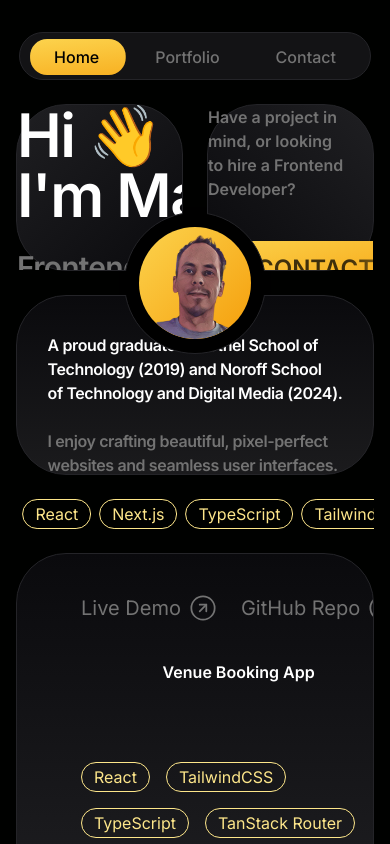
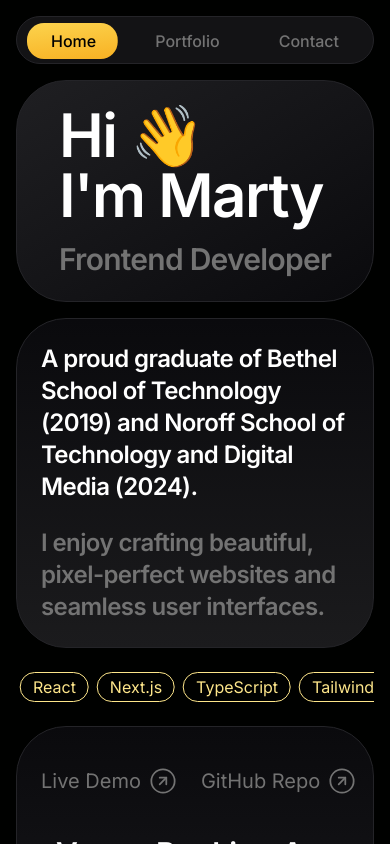
Before and after one commit to msiksnis/portfolio25-legendary-fiesta, a Next.js app: page / in a window 390 px wide. Shown: the top 844 px of the page. Built offline with nearby package versions, Linux system fonts and the light colour scheme; what tailwindcss-motion would draw is missing.

Commit message:
working on responsivness

```diff
--- a/src/components/Avatar.tsx
+++ b/src/components/Avatar.tsx
@@ -2,7 +2,7 @@ import Image from "next/image";
 
 export default function Avatar() {
   return (
-    <div className="absolute left-1/2 top-1/2 z-20 -mt-[6.5px] -translate-x-1/2 -translate-y-1/2 rounded-full border bg-primary p-3.5">
+    <div className="absolute left-1/2 top-1/2 z-20 -mt-[6.5px] hidden -translate-x-1/2 -translate-y-1/2 rounded-full border bg-primary p-3.5 sm:flex">
       <div className="relative">
         <div className="absolute -top-5 left-1/2 h-3 w-6 -translate-x-1/2 bg-primary"></div>
         <div className="absolute -left-5 top-1/2 h-6 w-3 -translate-y-1/2 bg-primary"></div>
--- a/src/components/HomeSection.tsx
+++ b/src/components/HomeSection.tsx
@@ -20,24 +20,27 @@ export default function HomeSection() {
   };
 
   return (
-    <div id="home" className="relative grid aspect-square grid-cols-12 gap-6">
-      <div className="col-span-6 aspect-square rounded-4xl border bg-gradient-to-br from-[#1f1f22] to-[#0A0A0D]">
+    <div
+      id="home"
+      className="relative grid aspect-square grid-cols-12 gap-4 sm:gap-6"
+    >
+      <div className="col-span-12 rounded-4xl border bg-gradient-to-br from-[#1f1f22] to-[#0A0A0D] py-6 sm:col-span-6 sm:aspect-square">
         <MagicCard>
           <div className="flex h-full">
-            <div className="m-auto pb-10">
+            <div className="m-auto sm:pb-10">
               <div className="text-6xl font-semibold tracking-tight text-white md:text-7xl">
                 Hi 👋
                 <br />
                 I&apos;m Marty
               </div>
-              <h1 className="mx-auto flex whitespace-nowrap pt-6 text-3xl font-semibold tracking-tight text-muted-foreground md:text-4xl">
+              <h1 className="mx-auto flex whitespace-nowrap pt-4 text-3xl font-semibold tracking-tight text-muted-foreground sm:pt-6 md:text-4xl">
                 Frontend Developer
               </h1>
             </div>
           </div>
         </MagicCard>
       </div>
-      <div className="col-span-6 aspect-square rounded-4xl border bg-gradient-to-bl from-[#1f1f22] to-[#0A0A0D]">
+      <div className="hidden aspect-square rounded-4xl border bg-gradient-to-bl from-[#1f1f22] to-[#0A0A0D] sm:col-span-6 sm:block">
         <MagicCard>
           <div className="flex h-full">
             <div className="m-auto space-y-10">
@@ -62,15 +65,18 @@ export default function HomeSection() {
       <Avatar />
       <div className="col-span-12 w-full rounded-4xl border bg-gradient-to-b from-[#0A0A0D] to-[#1b1b1d]">
         <MagicCard>
-          <div className="flex aspect-[2/1] h-full items-center justify-center pt-10">
-            <div className="w-fit font-semibold tracking-tight text-white sm:text-3xl md:text-4xl">
+          <div className="flex h-full items-center justify-center p-6 sm:aspect-[2/1] sm:p-0 sm:pt-10">
+            <div className="w-fit text-2xl font-semibold tracking-tight text-white sm:text-3xl md:text-4xl">
               <p className="">
-                A proud graduate of Bethel School of <br />
-                Technology (2019) and Noroff School <br />
+                A proud graduate of Bethel School of{" "}
+                <br className="hidden sm:block" />
+                Technology (2019) and Noroff School{" "}
+                <br className="hidden sm:block" />
                 of Technology and Digital Media (2024).
               </p>
               <p className="mt-6 text-muted-foreground">
-                I enjoy crafting beautiful, pixel-perfect <br />
+                I enjoy crafting beautiful, pixel-perfect{" "}
+                <br className="hidden sm:block" />
                 websites and seamless user interfaces.
               </p>
             </div>
--- a/src/components/Navbar.tsx
+++ b/src/components/Navbar.tsx
@@ -3,7 +3,7 @@
 import { useEffect, useRef, useState } from "react";
 import { useRouter, usePathname } from "next/navigation";
 import { MagicCard } from "./ui/magic-card";
-import { customScrollTo } from "@/lib/utils";
+import { customScrollTo, useScreenSizes } from "@/lib/utils";
 
 const TABS = [
   { name: "Home", target: "home" },
@@ -33,6 +33,8 @@ export default function Navbar() {
 
   const router = useRouter();
   const pathname = usePathname();
+
+  const { isMobile } = useScreenSizes();
 
   /**
    * Synchronize the active tab based on the current route.
@@ -76,7 +78,10 @@ export default function Navbar() {
       // Already on home, scroll directly
       const section = document.getElementById(target);
       if (section) {
-        const top = section.getBoundingClientRect().top + window.scrollY - 20;
+        const top =
+          section.getBoundingClientRect().top +
+          window.scrollY -
+          (isMobile ? 80 : 20);
         setIsScrolling(true);
         customScrollTo(top, () => {
           setIsScrolling(false);
@@ -93,7 +98,10 @@ export default function Navbar() {
     if (pathname === "/" && scrollTarget) {
       const section = document.getElementById(scrollTarget);
       if (section) {
-        const top = section.getBoundingClientRect().top + window.scrollY - 20;
+        const top =
+          section.getBoundingClientRect().top +
+          window.scrollY -
+          (isMobile ? 80 : 20);
         setIsScrolling(true);
         customScrollTo(top, () => {
           setIsScrolling(false);
@@ -179,14 +187,14 @@ export default function Navbar() {
   };
 
   return (
-    <div className="mx-auto mb-6 mt-8 flex h-12 w-fit items-center">
+    <div className="sticky top-4 z-50 mx-auto mb-4 mt-4 flex h-12 w-full items-center sm:static sm:mb-6 sm:mt-8 sm:w-fit">
       <MagicCard className="rounded-full border bg-card px-2.5 py-1.5">
         <div
           className="relative flex flex-col"
           role="tablist"
           aria-label="Navigation Tabs"
         >
-          <ul className="flex w-full justify-center gap-x-2 md:gap-x-4 lg:gap-x-6 xl:gap-x-12">
+          <ul className="flex w-full justify-between gap-x-2 sm:justify-center md:gap-x-4 lg:gap-x-6 xl:gap-x-12">
             {TABS.map((tab) => (
               <li key={tab.name}>
                 <button
@@ -210,7 +218,7 @@ export default function Navbar() {
             ref={containerRef}
             style={{ clipPath: "inset(0 75% 0 0 round 17px)" }}
           >
-            <ul className="flex w-full justify-center gap-x-2 bg-gradient-to-br from-amber-300 to-amber-500 text-primary shadow md:gap-x-4 lg:gap-x-6 xl:gap-x-12">
+            <ul className="flex w-full justify-between gap-x-2 bg-gradient-to-br from-amber-300 to-amber-500 text-primary shadow sm:justify-center md:gap-x-4 lg:gap-x-6 xl:gap-x-12">
               {TABS.map((tab) => (
                 <li key={tab.name}>
                   <button
--- a/src/components/contact/ContactForm.tsx
+++ b/src/components/contact/ContactForm.tsx
@@ -81,7 +81,7 @@ export default function ContactForm({
     <Form {...form}>
       <form
         onSubmit={handleSubmit(onSubmit)}
-        className="flex flex-col space-y-8"
+        className="flex w-full flex-col space-y-8"
       >
         <FormField
           control={control}
@@ -215,7 +215,7 @@ export default function ContactForm({
             type="submit"
             className={cn(
               "w-60 transform rounded-full py-3 transition-all duration-500 ease-in-out",
-              { "animate-bounce-slow h-14 w-14 opacity-70": isLoading },
+              { "h-14 w-14 animate-bounce-slow opacity-70": isLoading },
             )}
           >
             {!isLoading ? (
--- a/src/components/contact/ContactSection.tsx
+++ b/src/components/contact/ContactSection.tsx
@@ -20,7 +20,7 @@ export default function ContactSection() {
       className="w-full rounded-4xl border bg-gradient-to-t from-[#1f1f22] to-[#0A0A0D]"
     >
       <MagicCard className="h-full w-full items-center justify-center rounded-4xl px-4 md:px-16">
-        <div className="mx-auto flex flex-col justify-center space-y-10 py-12">
+        <div className="mx-auto flex flex-col justify-center space-y-10 py-6 sm:py-12">
           <div className="w-fit text-pretty text-center text-2xl font-semibold text-white sm:text-3xl md:text-4xl">
             Looking to hire a Developer? <br />
             Have a project in mind? Or <br />
--- a/src/components/portfolio/PortfolioSection.tsx
+++ b/src/components/portfolio/PortfolioSection.tsx
@@ -16,7 +16,7 @@ export default function PortfolioSection() {
           "TanStack Query",
         ]}
       />
-      <div className="grid grid-cols-2 gap-6">
+      <div className="grid gap-6 sm:grid-cols-2">
         <ProjectCard
           projectLink="/project/auction-house"
           demoLink="https://msiksnis-sp2-auction.vercel.app/"
--- a/src/components/portfolio/ProjectCard.tsx
+++ b/src/components/portfolio/ProjectCard.tsx
@@ -1,6 +1,6 @@
 "use client";
 
-import { cn } from "@/lib/utils";
+import { cn, useScreenSizes } from "@/lib/utils";
 import { useRouter } from "next/navigation";
 import ProjectLinkButton from "../ProjectLinkButton";
 import { MagicCard } from "../ui/magic-card";
@@ -26,6 +26,8 @@ export default function ProjectCard({
 }: ProjectCardProps) {
   const router = useRouter();
 
+  const { isMobile } = useScreenSizes();
+
   return (
     <button
       id="portfolio"
@@ -33,7 +35,13 @@ export default function ProjectCard({
       onClick={() => router.push(projectLink)}
       className="group/card relative flex h-full min-h-56 w-full flex-col rounded-4xl border bg-gradient-to-t from-[#1f1f22] to-[#0A0A0D]"
     >
-      <MagicCard className={cn("rounded-4xl px-16 py-10", className)}>
+      <MagicCard
+        className={cn(
+          "rounded-4xl px-16 py-10",
+          { "px-6": isMobile },
+          className,
+        )}
+      >
         <div className="flex h-full flex-col justify-between space-y-10">
           <div className="flex justify-center gap-6">
             <ProjectLinkButton
@@ -49,10 +57,10 @@ export default function ProjectCard({
               arrowSize={28}
             />
           </div>
-          <h2 className="font-semibold leading-tight text-white sm:text-3xl md:text-4xl">
+          <h2 className="text-3xl font-semibold leading-tight text-white md:text-4xl">
             {title}
           </h2>
-          <p className="font-semibold text-muted-foreground sm:text-3xl md:text-4xl">
+          <p className="text-3xl font-semibold text-muted-foreground md:text-4xl">
             {description}
           </p>
           <div className="flex justify-center">
--- a/src/lib/utils.ts
+++ b/src/lib/utils.ts
@@ -1,5 +1,6 @@
 import { clsx, type ClassValue } from "clsx";
 import { twMerge } from "tailwind-merge";
+import { useMediaQuery } from "react-responsive";
 
 export function cn(...inputs: ClassValue[]) {
   return twMerge(clsx(inputs));
@@ -43,3 +44,11 @@ export function customScrollTo(
 
   requestAnimationFrame(animate);
 }
+
+export const useScreenSizes = () => {
+  const isMobile = useMediaQuery({ query: "(max-width: 767px)" });
+
+  return {
+    isMobile,
+  };
+};
```
Also changed, not shown: package.json (+4 -3 lines), 1 other file (tests, documents, lock files or other folders).
